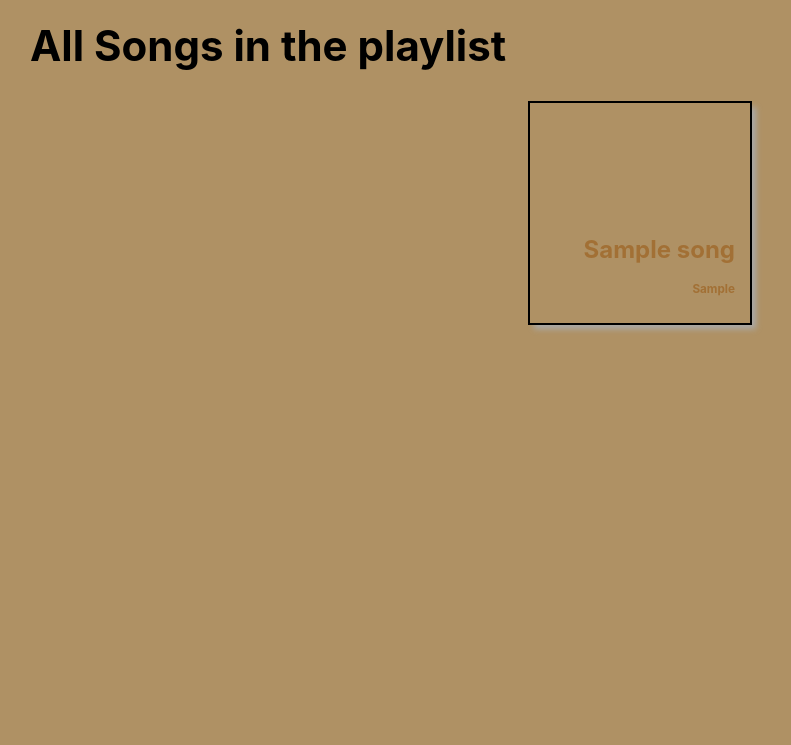
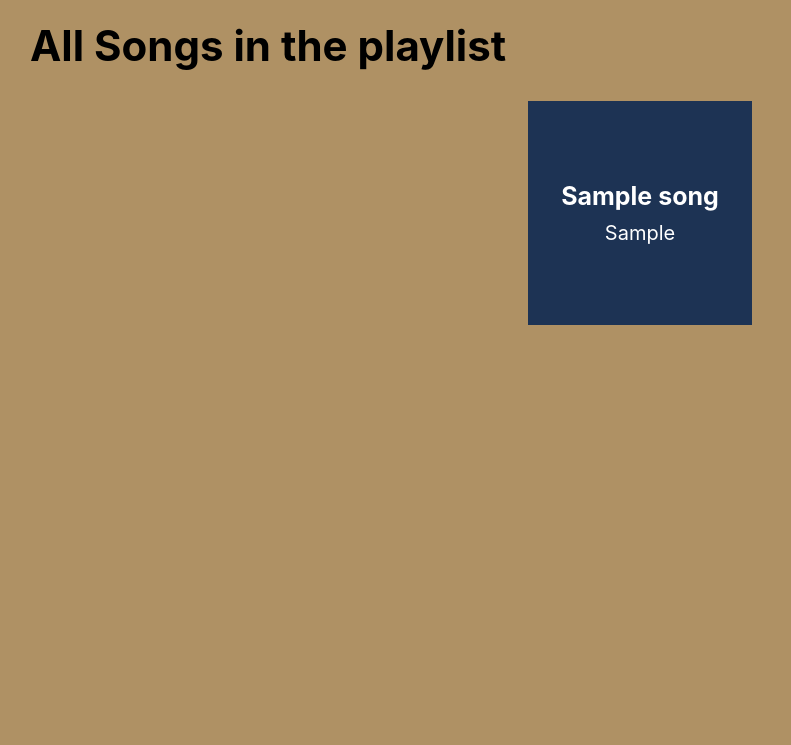
Before and after one commit to chenannchi/playlist-collector, a Django app: page /songs/ in a window 1280 px wide. Shown: the part 80-825 px from the top of the page, without its empty margins (0-791 px from the left). Run offline with Django 4.2, Linux system fonts and the light colour scheme; a user stored in the database is signed in; tables that the repository leaves empty hold one stand-in row (values such as "Sample post").

Commit message:
add style to song index page

```diff
--- a/main_app/static/css/playlists/playlist-index.css
+++ b/main_app/static/css/playlists/playlist-index.css
@@ -41,3 +41,7 @@
   margin: 5px 0;
   font-size: var(--font-reg);
 }
+
+.card:hover{
+  background-color: #6e8898;
+}
--- a/main_app/static/css/songs/song-index.css
+++ b/main_app/static/css/songs/song-index.css
@@ -9,19 +9,8 @@
   width: 224px;
   height: 224px;
   margin: 10px;
-  border: solid 2px;
-  box-shadow: var(--card-box-shadow);
   position: relative;
-}
-
-.card-bg{
-  opacity: .4;
-  position: absolute;
-  display: inline-flex;
-  top: 0;
-  left: 0;
-  width: 100%;
-  height: 100%;
+  background-color: var(--color1);
 }
 
 .card-content {
@@ -29,30 +18,30 @@
   height: 100%;
   width: 100%;
   display: flex;
-  align-items: flex-end;
-  justify-content: flex-end;
+  align-items: center;
+  justify-content: center;
   flex-direction: column;
 }
 
-.card > a {
-  position: absolute;
-  top: 0;
-  left: 0;
-  width: 100%;
-  height: 100%;
-  display: inline-block;
-  text-decoration: none;
-  color: var(--text-color);
+.card-content *{
+  margin: 5px 0;
 }
 
-.card h2 {
-  margin: 7px 0;
-  font-size: var(--font-xl);
+.card > a {
+  text-decoration: none;
+  color:white;
 }
 
-.card p {
-  margin: 0;
-  font-size: var(--font-reg);
+.card:hover{
+  background-color: #6e8898;
+}
+
+.info{
+  font-size: 20px;
+}
+
+.title{
+  font-size: 25px;
 }
 
 .page-header > img {
--- a/main_app/templates/main_app/song_list.html
+++ b/main_app/templates/main_app/song_list.html
@@ -13,20 +13,15 @@
 
 <section class="page-header">
   <h1>All Songs in the playlist</h1>
-  {% comment %} <img src="{% static 'images/string.svg' %}" alt="A ball of string" />
-  <img src="{% static 'images/mouse.svg' %}" alt="A mouse" />
-  <img src="{% static 'images/post.svg' %}" alt="A scratching post" />
-  <img src="{% static 'images/fish.svg' %}" alt="A fishy toy" /> {% endcomment %}
 </section>
 
 <section class="card-container">
   {% for song in song_list %}
   <div class="card">
-    <div class="card-bg"></div>
     <a href="{% url 'songs_detail' song.id %}">
       <div class="card-content">
-        <h2>{{ song.title }}</h2>
-        <h3>{{ song.singer }}</h3>
+        <div class="title">{{ song.title }}</div>
+        <div class="info">{{ song.singer }}</div>
       </div>
     </a>
   </div>
```
